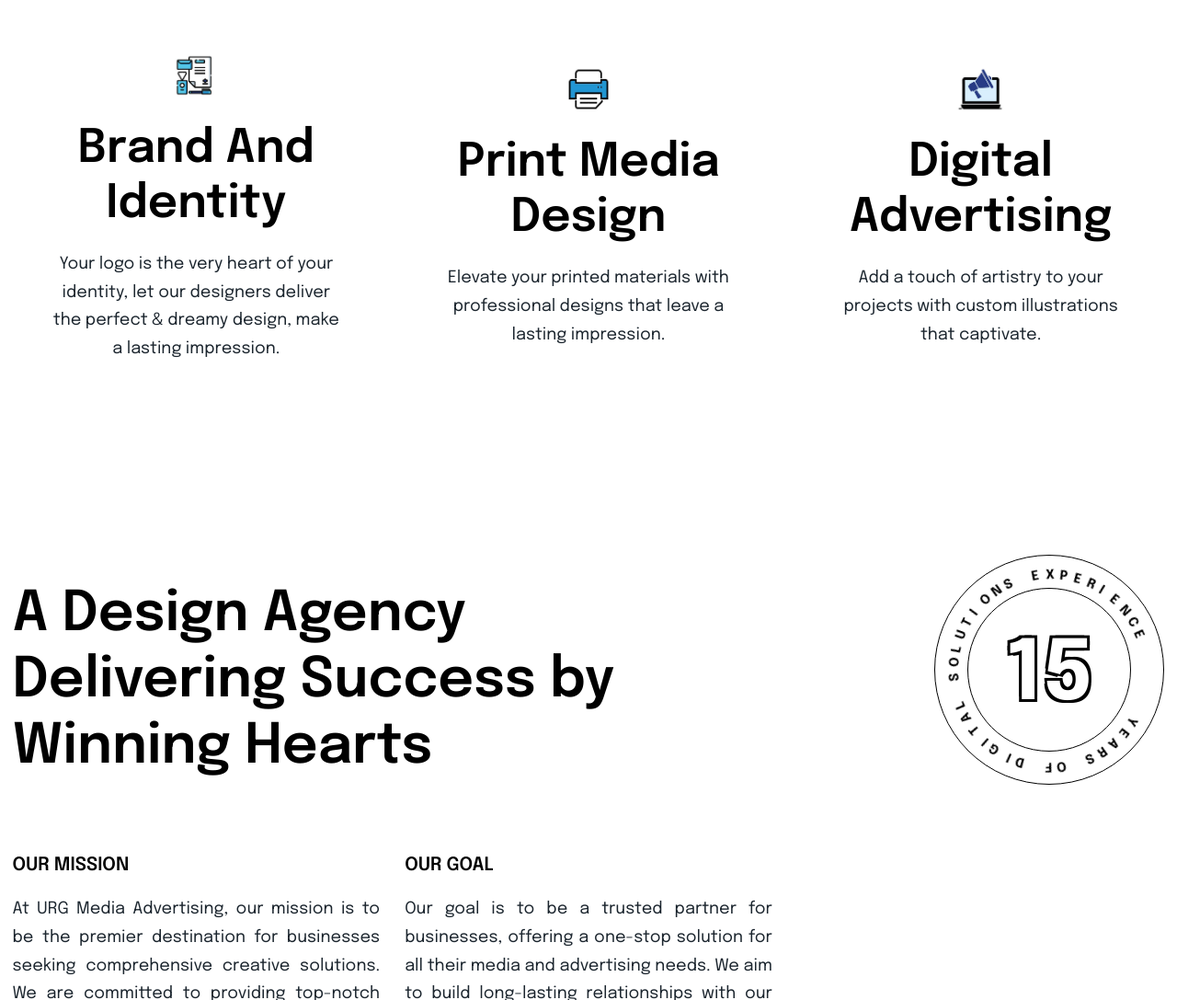
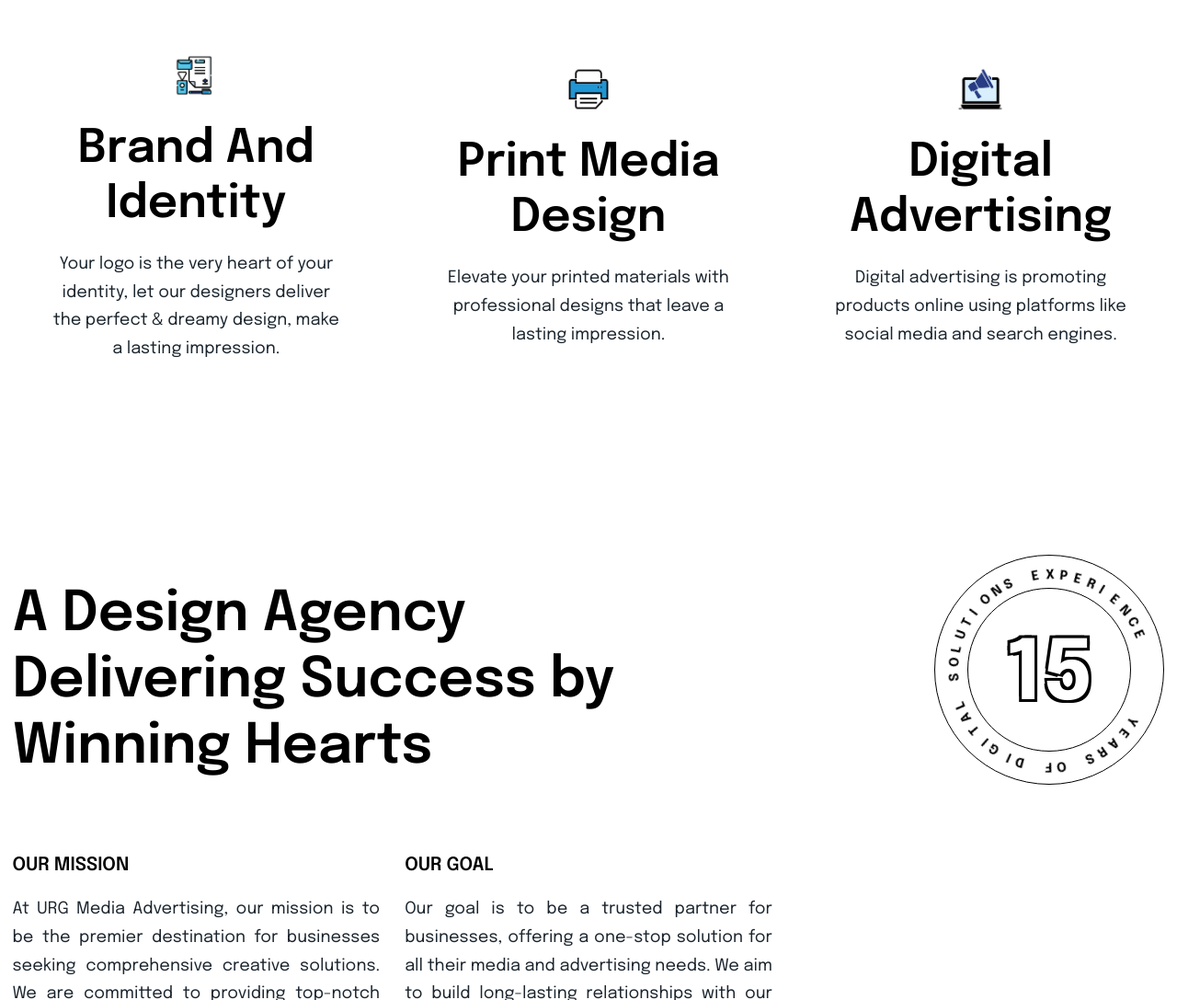
Before and after one commit to Urgmedia/Final, a plain HTML site: page index.html in a window 1280 px wide. Shown: the part 2495-3582 px from the top of the page at 92% size. Drawn offline with Linux system fonts and the light colour scheme.

Commit message:
Update index.html

```diff
--- a/index.html
+++ b/index.html
@@ -465,7 +465,7 @@
 								</h5>
 								<div class="onovo-text">
 									<div>
-										<p>Add a touch of artistry to your projects with custom illustrations that captivate.</p>
+										<p>Digital advertising is promoting products online using platforms like social media and search engines.</p>
 									</div>
 								</div>
 								<div class="onovo-bubble">
```
